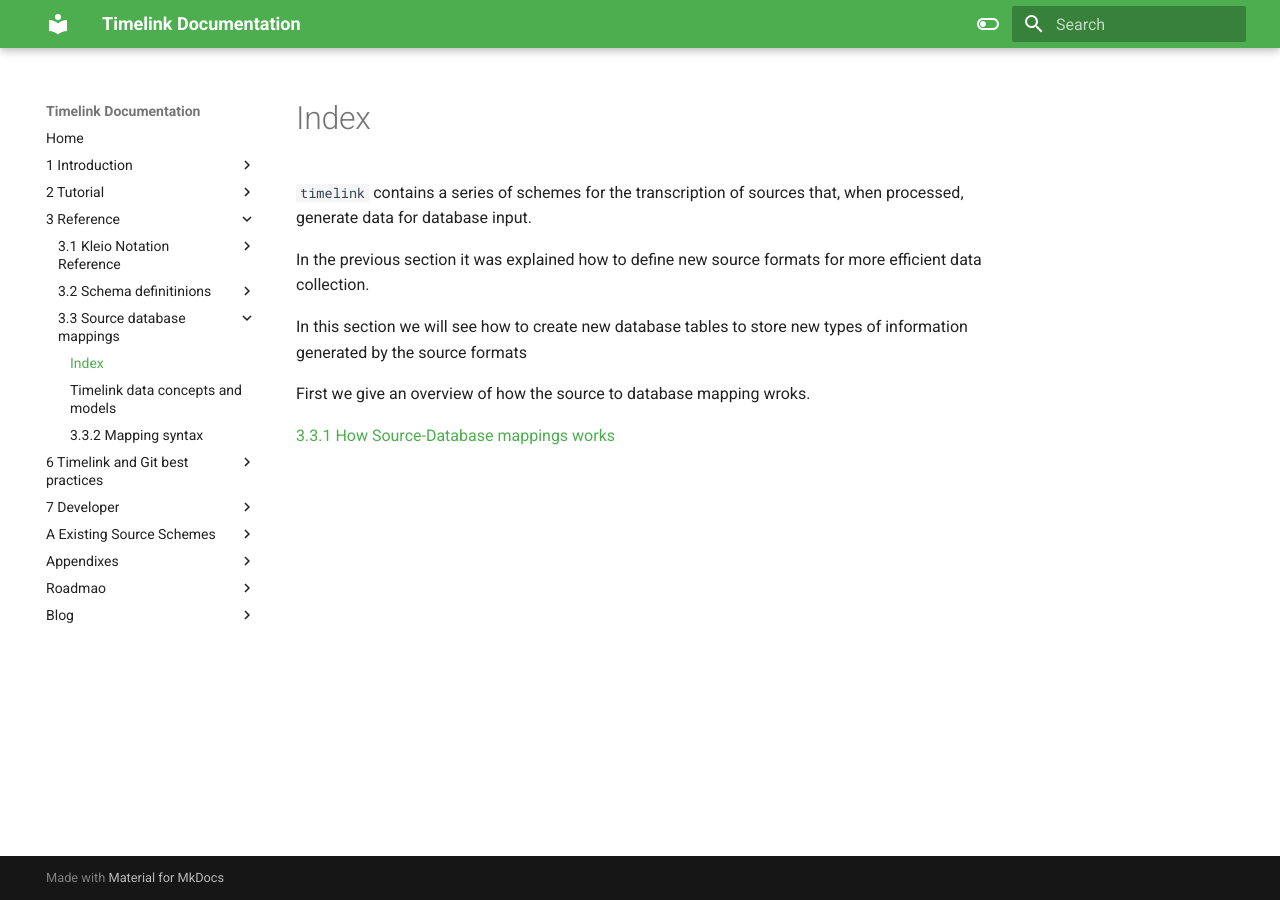
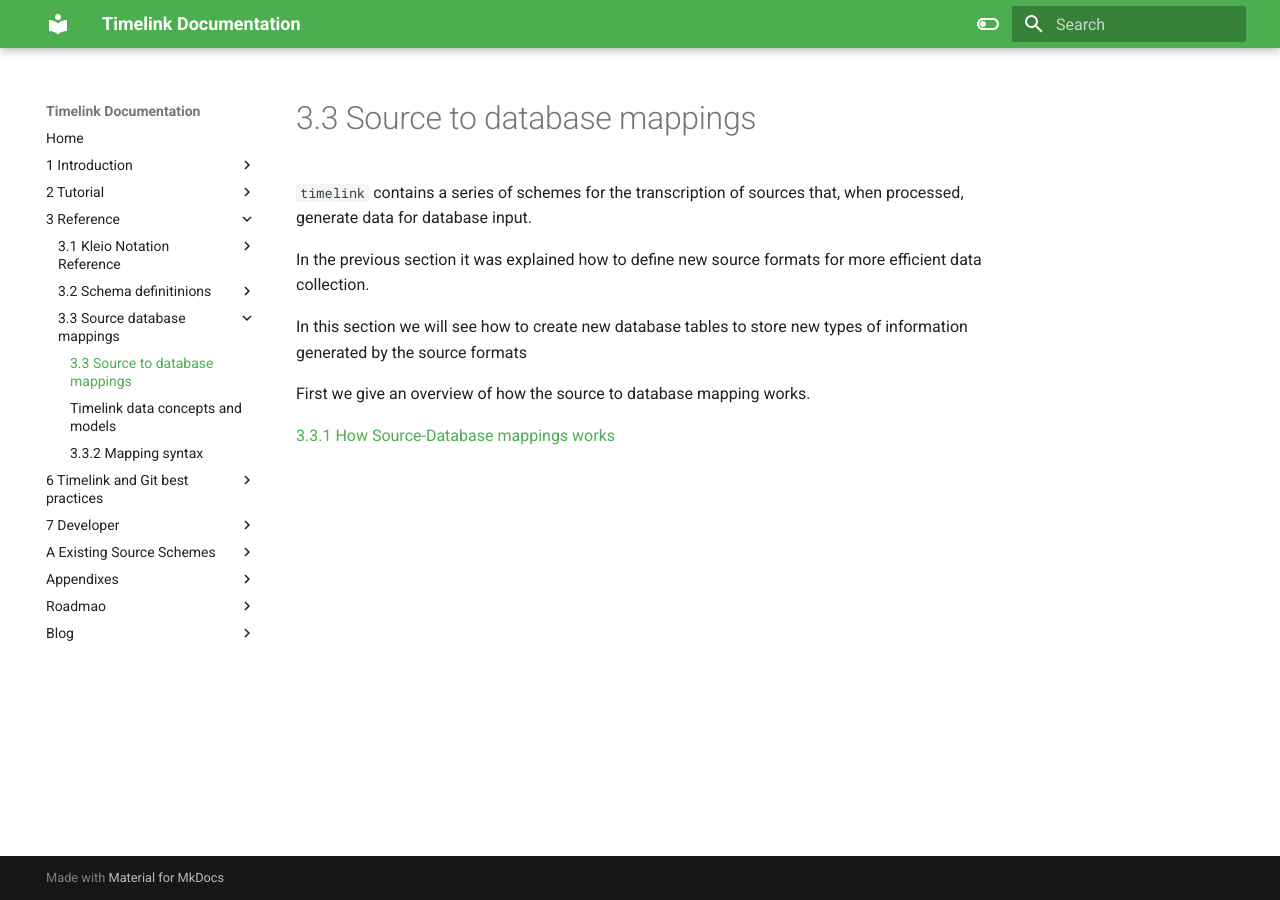
Before and after one commit to time-link/timelink-docs, an MkDocs documentation site: the page built from docs/3_Reference/3.3_Source_database_mappings/index.md, in a window 1280 px wide. Built offline with MkDocs 1.6.1 and Material for MkDocs 9.7.7, drawn with Linux system fonts in a browser that asks for light colours.

Commit message:
vault backup: 2025-06-16 16:51:02

```diff
--- a/docs/3_Reference/3.3_Source_database_mappings/index.md
+++ b/docs/3_Reference/3.3_Source_database_mappings/index.md
@@ -1,9 +1,11 @@
+# 3.3 Source to database mappings
+
 `timelink` contains a series of schemes for the transcription of sources that, when processed, generate data for database input.
 
 In the previous section it was explained how to define new source formats for more efficient data collection.
 
 In this section we will see how to create new database tables to store new types of information generated by the source formats
 
-First we give an overview of how the source to database mapping wroks.
+First we give an overview of how the source to database mapping works.
 
 [3.3.1 How Source-Database mappings works](3.3.1%20How%20Source-Database%20mappings%20works.md)
```
